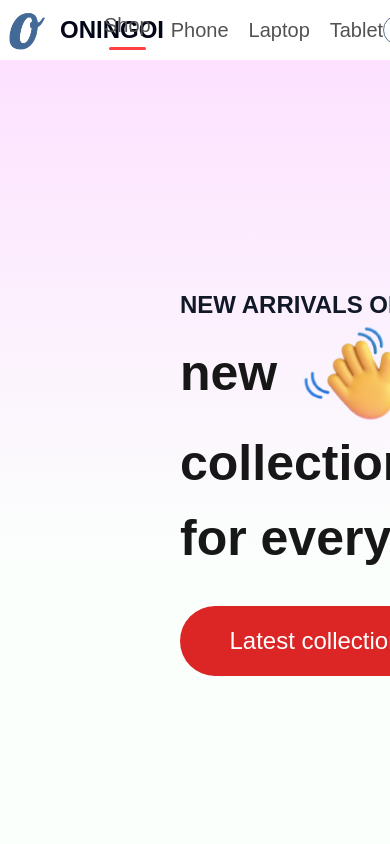
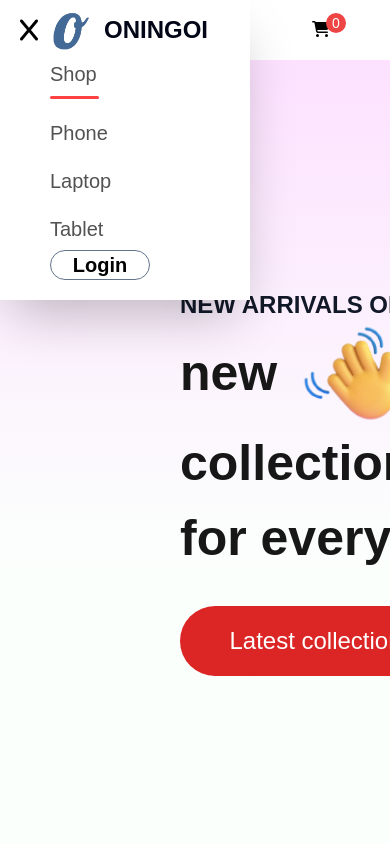
Before and after one commit to Sheddiey/ecommerce-project, a React (Create React App) app: page / in a window 390 px wide. Shown: the top 844 px of the page. Built offline with nearby package versions, Linux system fonts and the light colour scheme.

Commit message:
completed responsiveness for navbar

```diff
--- a/src/Components/Navbar/Navbar.jsx
+++ b/src/Components/Navbar/Navbar.jsx
@@ -1,28 +1,39 @@
 import React, { useContext, useState } from "react";
 import logo from "../Assets/Untitled.png";
 import { FontAwesomeIcon } from "@fortawesome/react-fontawesome";
-import { faCartShopping } from "@fortawesome/free-solid-svg-icons";
+import { faCartShopping, faBars, faX } from "@fortawesome/free-solid-svg-icons";
 import { Link } from "react-router-dom";
 import { ShopContext } from "../../Context/ShopContext";
 
 const Navbar = () => {
   const [menu, setMenu] = useState("shop");
   const { getTotalCartItems } = useContext(ShopContext);
+  const [isToggle, setIsToggle] = useState(false);
+
+  const handleClick = () => {
+    setIsToggle(!isToggle);
+  };
 
   return (
     <div className="flex shadow justify-around">
-      <div className="flex items-center">
+      <div className="flex z-10 items-center">
+        <FontAwesomeIcon
+          className="md:hidden bg-white cursor-pointer text-[24px] absolute left-[20px]"
+          icon={isToggle ? faBars : faX}
+          onClick={handleClick}
+        />
         <img className="w-[60px] h-[60px]" src={logo} alt="logo" />
         <p className="text-slate-950 text-2xl uppercase font-semibold">
           Oningoi
         </p>
       </div>
-      <ul className="flex nav-menu items-center gap-5 text-neutral-600 font-medium text-xl">
+      <ul className={`absolute ${isToggle ? 'hidden' : ''} shadow-2xl md:relative md:h-[0px] md:w-[0px] md:bg-[transparent]   bg-white h-[300px] w-[250px]  top-[0px] left-[0px]`}>
+        <div className="md:flex md:block top-[60px] md:top-[0px] grid md:left-[0px] left-[50px] absolute md:relative nav-menu items-center gap-5 text-neutral-600 font-medium text-xl">
           <li
             onClick={() => {
               setMenu("shop");
             }}
-          className="flex flex-col items-center content-center gap-2 cursor-pointer"
+            className="flex flex-col md:items-center content-center gap-2 cursor-pointer"
           >
             <Link to="/">Shop</Link>
             {menu === "shop" ? <hr /> : <></>}
@@ -31,7 +42,7 @@ const Navbar = () => {
             onClick={() => {
               setMenu("phone");
             }}
-          className="flex flex-col items-center content-center gap-2 cursor-pointer"
+            className="flex flex-col md:items-center content-center gap-2 cursor-pointer"
           >
             <Link to="/phone">Phone</Link>
             {menu === "phone" ? <hr /> : <></>}
@@ -40,7 +51,7 @@ const Navbar = () => {
             onClick={() => {
               setMenu("laptop");
             }}
-          className="flex flex-col items-center content-center gap-2 cursor-pointer"
+            className="flex flex-col md:items-center content-center gap-2 cursor-pointer"
           >
             <Link to="/laptop">Laptop</Link>
             {menu === "laptop" ? <hr /> : <></>}
@@ -49,15 +60,16 @@ const Navbar = () => {
             onClick={() => {
               setMenu("tablet");
             }}
-          className="flex flex-col items-center content-center gap-2 cursor-pointer"
+            className="flex flex-col md:items-center content-center gap-2 cursor-pointer"
           >
             <Link to="/tablet">Tablet</Link>
             {menu === "tablet" ? <hr /> : <></>}
           </li>
+        </div>
       </ul>
       <div className="flex items-center gap-4">
         <Link to="/login">
-          <button className="border border-solid w-[100px] h-[30px] font-semibold text-xl text-center rounded-full bg-white border-slate-500 active:bg-slate-200">
+          <button className={`border  ${isToggle ? 'hidden' : ''} md:relative top-[250px] left-[50px] absolute left border-solid w-[100px] h-[30px] font-semibold text-xl text-center rounded-full bg-white border-slate-500 active:bg-slate-200`}>
             Login
           </button>
         </Link>
--- a/src/index.css
+++ b/src/index.css
@@ -6,7 +6,6 @@ body, html {
     font-family: 'poppins', sans-serif;
   }
 
-
   .nav-menu hr {
     border: none;
     width: 80%;
@@ -14,6 +13,7 @@ body, html {
     border-radius: 10px;
     background: #ff4141;
   }
+
 
   .bg-linear{
     background: linear-gradient(180deg, #fde1ff, #e1ffea22 60%);
```
Lines whose indentation alone changed are shown as unchanged.
